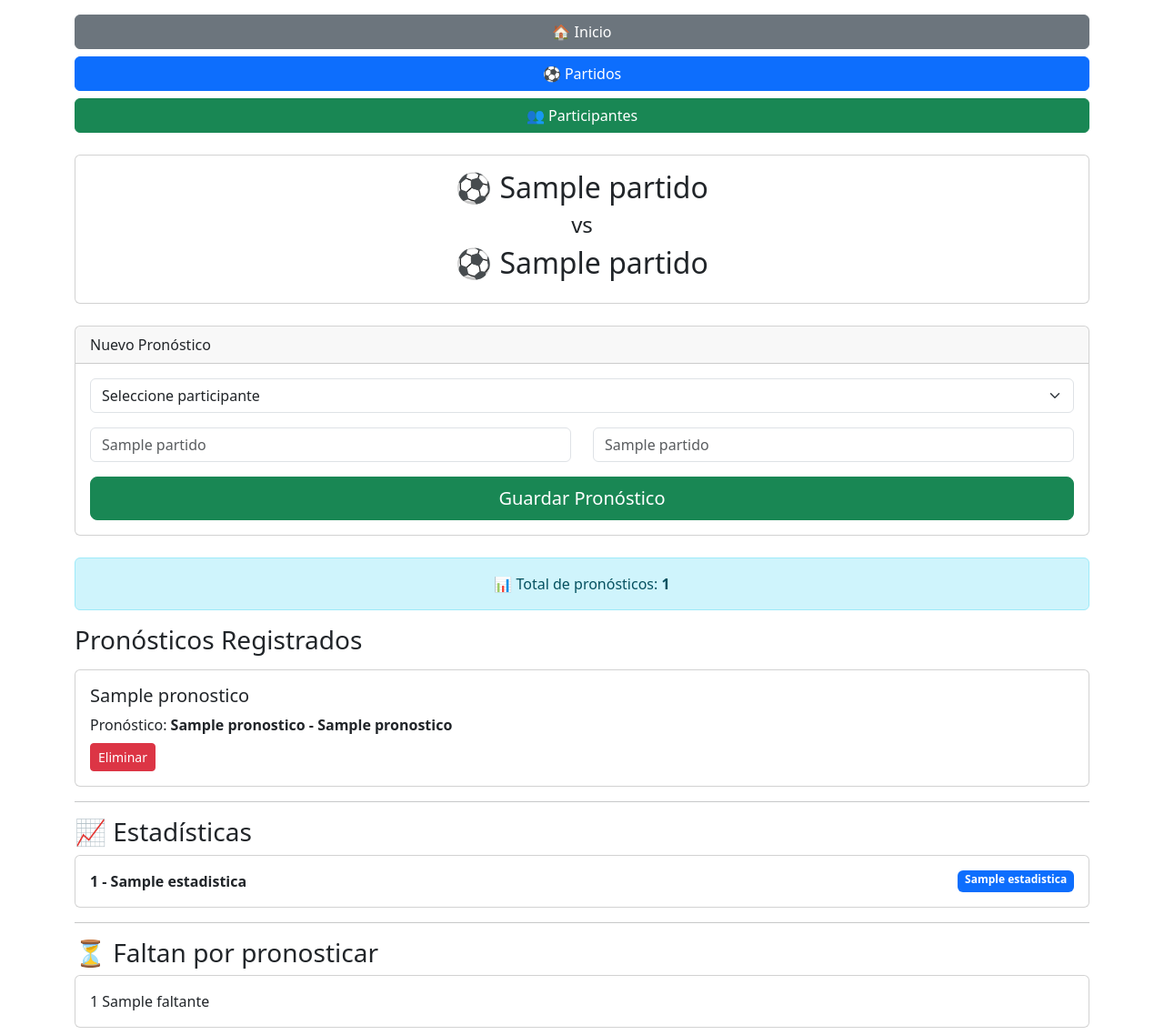
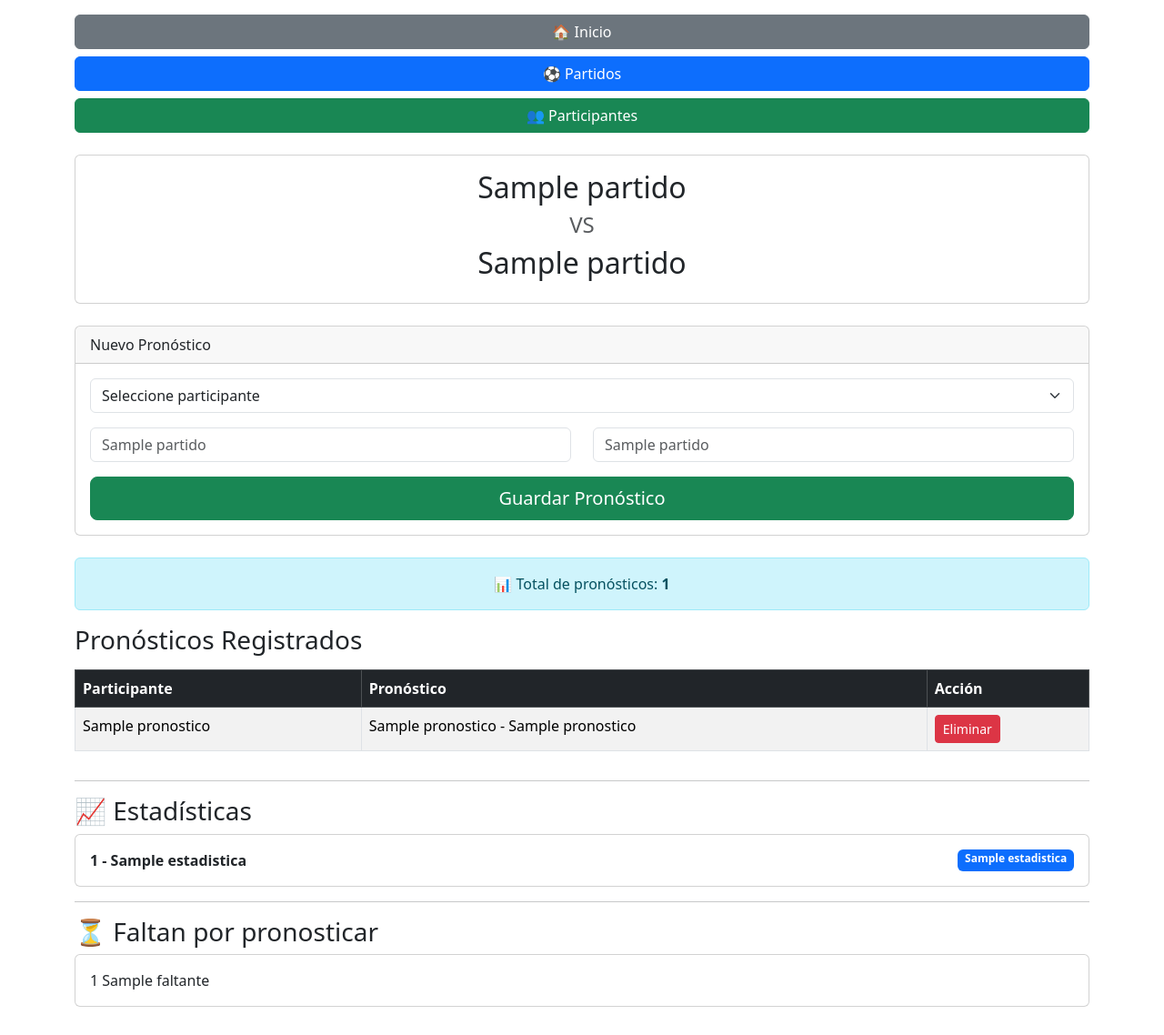
Before and after one commit to OmarBZ27/quiniela-mundialista, a Flask app: template templates/pronosticos.html in a window 1280 px wide. Shown: the whole page at 91% size. After the commit the page ends 1107 px from the top, so only its background shows below. Run offline with Flask 3, Linux system fonts and the light colour scheme; the template is opened without the code that fills it: most values are stand-ins (such as "Sample title", 1, 10 or a date in 2020).

Commit message:
Mejorar vista movil pronosticos

```diff
--- a/templates/pronosticos.html
+++ b/templates/pronosticos.html
@@ -37,14 +37,16 @@
 
         <div class="card-body text-center">
 
-            <h2>
-                ⚽ {{ partido[1] }}
+            <h2 class="text-center">
+                 {{ partido[1] }}
             </h2>
 
-            <h4>vs</h4>
+            <h4 class="text-center text-muted">
+                VS
+            </h4>
 
-            <h2>
-                ⚽ {{ partido[2] }}
+            <h2 class="text-center">
+                {{ partido[2] }}
             </h2>
 
         </div>
@@ -127,38 +129,55 @@
     </div>
 
     <h3 class="mb-3">
-        Pronósticos Registrados
-    </h3>
+    Pronósticos Registrados
+</h3>
 
-    {% for p in pronosticos %}
+<div class="table-responsive">
 
-    <div class="card mb-2">
+    <table class="table table-striped table-bordered">
 
-        <div class="card-body">
+        <thead class="table-dark">
 
-            <h5>
-                {{ p[1] }}
-            </h5>
+            <tr>
+                <th>Participante</th>
+                <th>Pronóstico</th>
+                <th>Acción</th>
+            </tr>
 
-            <p class="mb-2">
+        </thead>
 
-                Pronóstico:
-                <strong>{{ p[2] }} - {{ p[3] }}</strong>
+        <tbody>
 
-            </p>
+            {% for p in pronosticos %}
 
-            <a href="/eliminar-pronostico/{{ p[0] }}/{{ partido[0] }}"
-               class="btn btn-danger btn-sm">
+            <tr>
 
-                Eliminar
+                <td>{{ p[1] }}</td>
 
-            </a>
+                <td>
+                    {{ p[2] }} - {{ p[3] }}
+                </td>
 
-        </div>
+                <td>
 
-    </div>
+                    <a href="/eliminar-pronostico/{{ p[0] }}/{{ partido[0] }}"
+                       class="btn btn-danger btn-sm">
 
-    {% endfor %}
+                        Eliminar
+
+                    </a>
+
+                </td>
+
+            </tr>
+
+            {% endfor %}
+
+        </tbody>
+
+    </table>
+
+</div>
 
     <hr>
 
```
